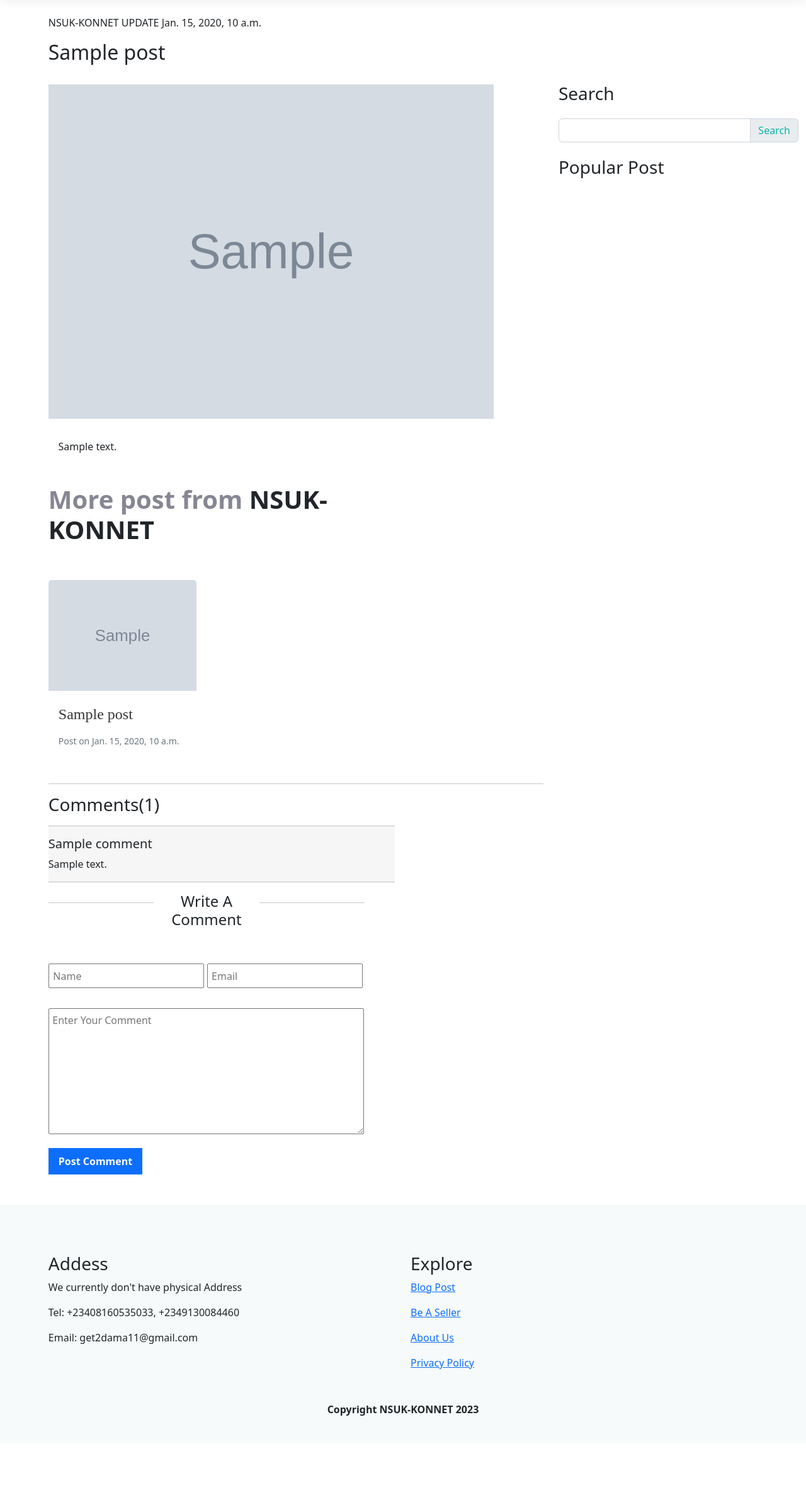
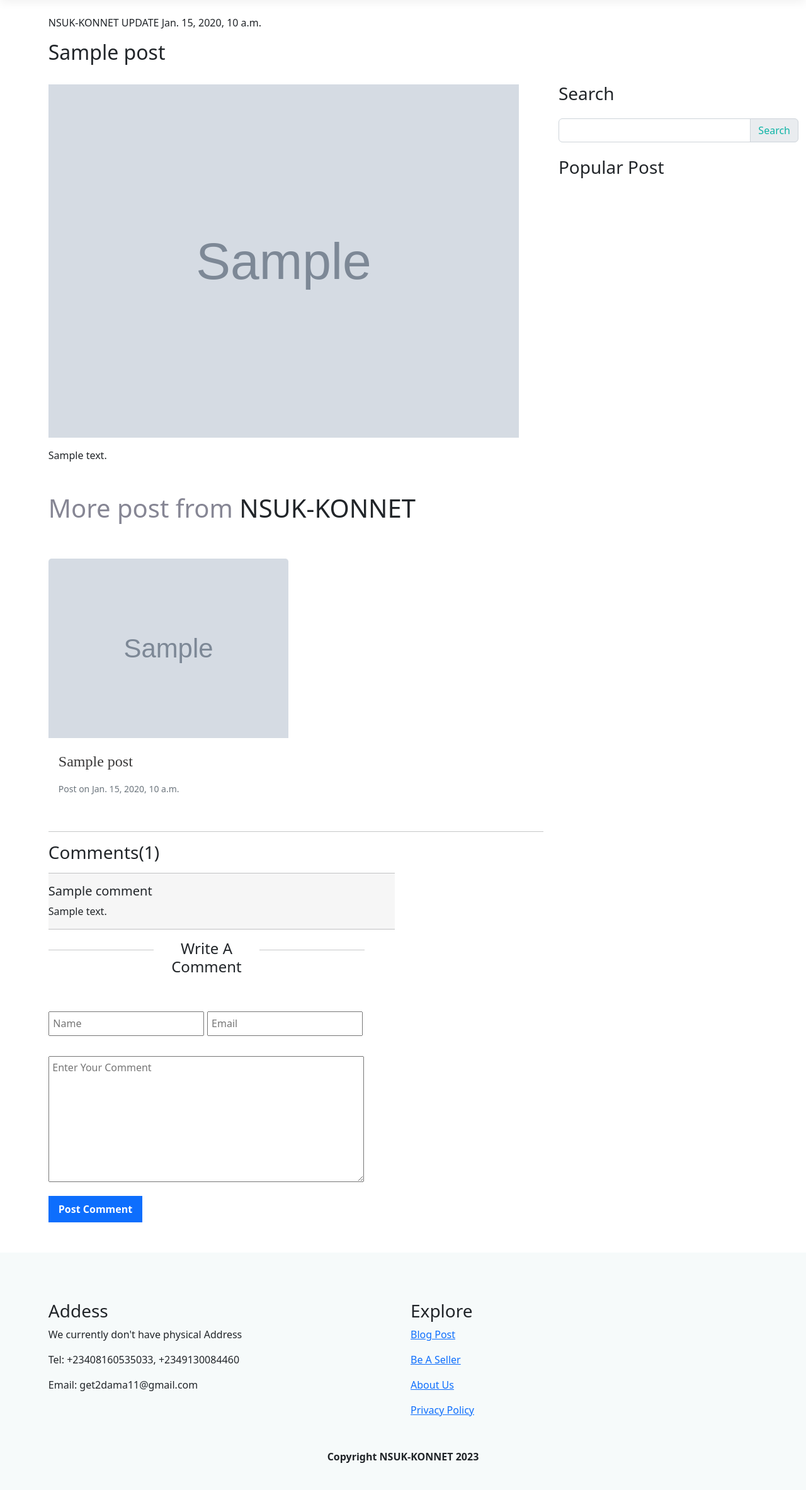
Before and after one commit to DamaMichaelYohanna/nsuk-konnet, a Django app: a page that uses bloggie/blog/template/blog/post_detail.html in a window 1280 px wide. Shown: the part 72-2438 px from the top of the page at 63% size. Before the commit the page ends 2320 px from the top, so only its background shows below. Run offline with Django 4.2, Linux system fonts and the light colour scheme; tables that the repository leaves empty hold one stand-in row (values such as "Sample post"); grey boxes marked "Sample" are stand-in pictures; some libraries are stand-ins or nearby versions; some web fonts are replaced.

Commit message:
update blog detail html file

```diff
--- a/bloggie/blog/template/blog/post_detail.html
+++ b/bloggie/blog/template/blog/post_detail.html
@@ -3,7 +3,7 @@
 <div class="container-fluid pt-5" style="padding-left: 6%">
   <div class="row">
     <!-- main part of blog detail -->
-    <div class="col-md-8">
+    <div class="col-md-8 main-blog-detail">
       <div>
         <p>NSUK-KONNET UPDATE {{post_detail.created_on}}</p>
         <h2>{{post_detail.title}}</h2>
@@ -11,24 +11,22 @@
           <img
             src="{{post_detail.image.url}}"
             alt="Photo image"
-            width="90%"
+            width="95%"
             height="60%"
           />
         </p>
-        <div style="width: 75%; padding-left: 2%; padding-top: 2%">
-          {{post_detail.content | safe}}
-        </div>
+        <div class="blog-detail-content">{{post_detail.content | safe}}</div>
       </div>
       <!-- end of post detail -->
       <!-- begining of more post -->
-      <div class="" style="width: 76%">
-        <h1 style="font-weight: bold" class="pt-5 pb-5">
+      <div class="blog-detail-more">
+        <h1 class="pt-5 pb-5">
           <span style="color: rgb(134, 134, 148)">More post from</span>
           NSUK-KONNET
         </h1>
         <div class="row">
           {% for post in more_post %}
-          <div class="col-md-5">
+          <div class="col-md-6">
             <div class="card-group">
               <div class="card mb-4" style="border: 0px !important">
                 <img
@@ -145,6 +143,14 @@
         </div>
       </form>
       <h3>Popular Post</h3>
+      {% for post in popular_post %}
+      <div class="sidebar-popular-post">
+        <a href="{% url 'blog:post_detail' post.slug %}"
+          ><h5>{{post.title|truncatewords:7 }}</h5></a
+        >
+        <hr />
+      </div>
+      {% endfor %}
     </div>
   </div>
 </div>
```
